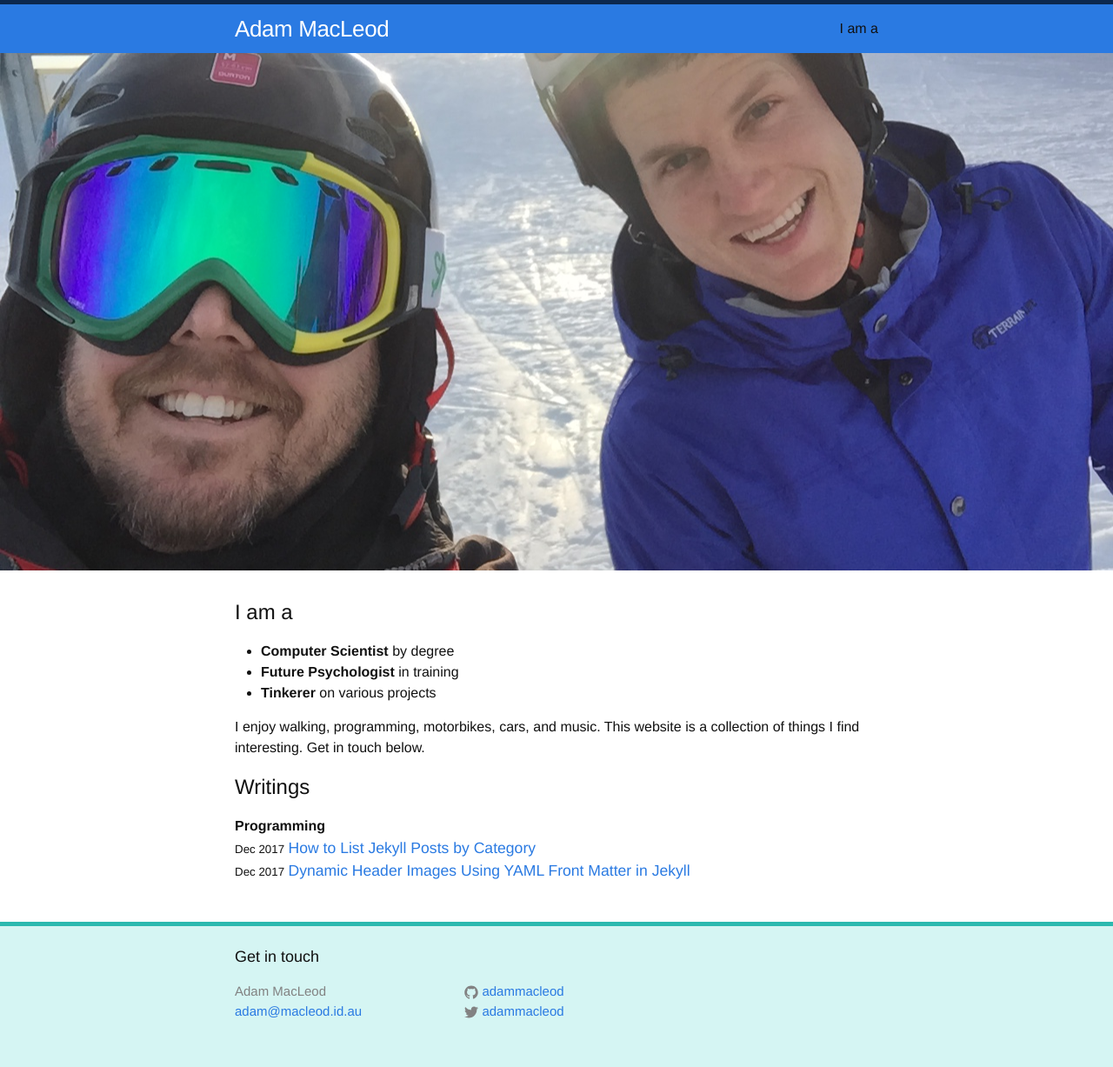
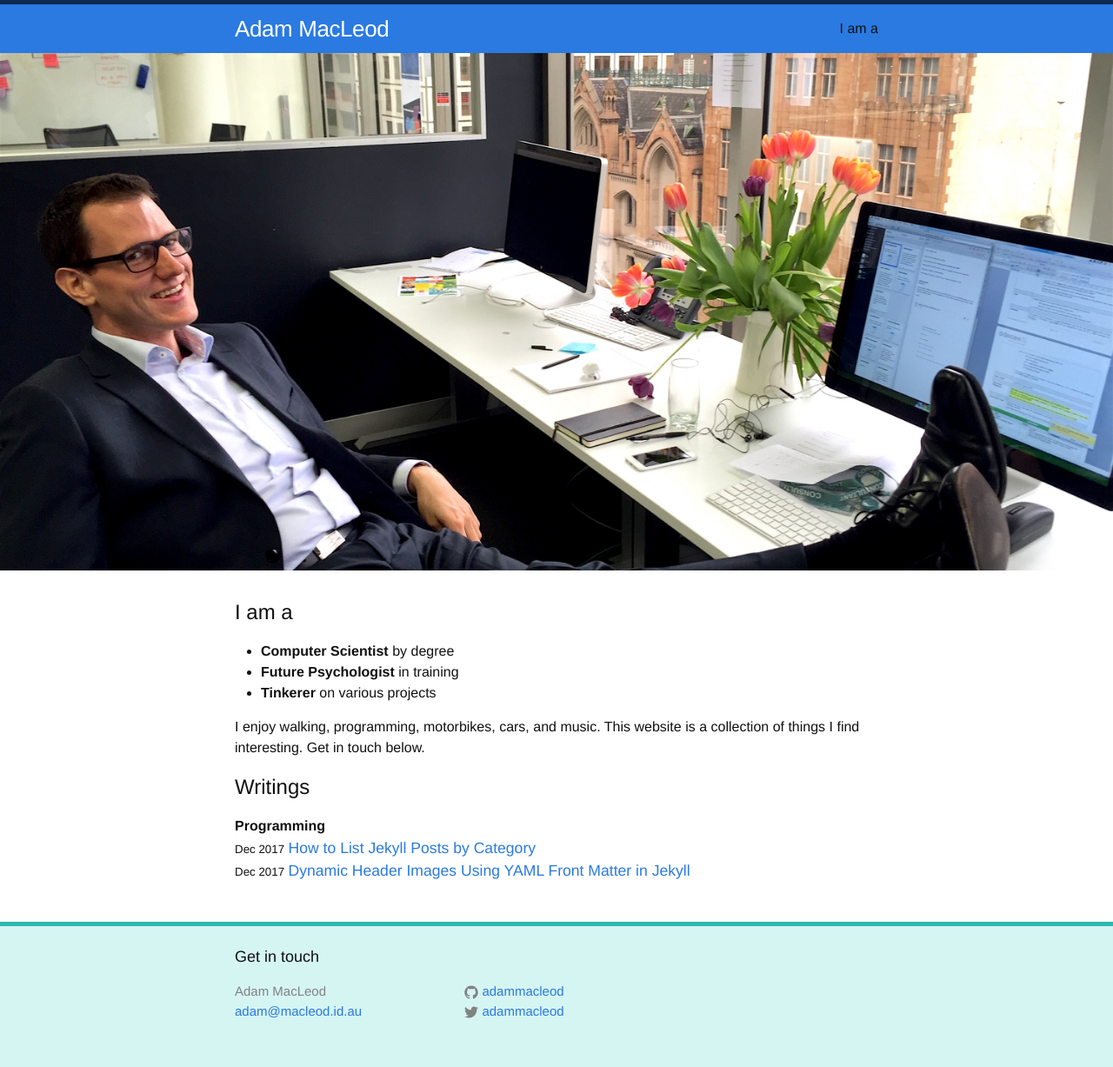
Before and after one commit to adammacleod/adammacleod.github.io, a Jekyll site: the page built from index.md, in a window 1280 px wide. Shown: the whole page at 87% size. Built offline with Jekyll 4.4.1, drawn with Linux system fonts in a browser that asks for light colours; our own code applies the rules of GitHub Pages for plain Markdown files.

Commit message:
Change header image.

```diff
--- a/_sass/minima/_layout.scss
+++ b/_sass/minima/_layout.scss
@@ -99,7 +99,7 @@
  */
 .site-banner {
   padding: $spacing-unit/4*3 0;
-  background-image: url("/assets/images/snow.jpg");
+  background-image: url("/assets/images/office.jpg");
   background-repeat: no-repeat;
   background-size: cover;
   background-position: center left;
```
